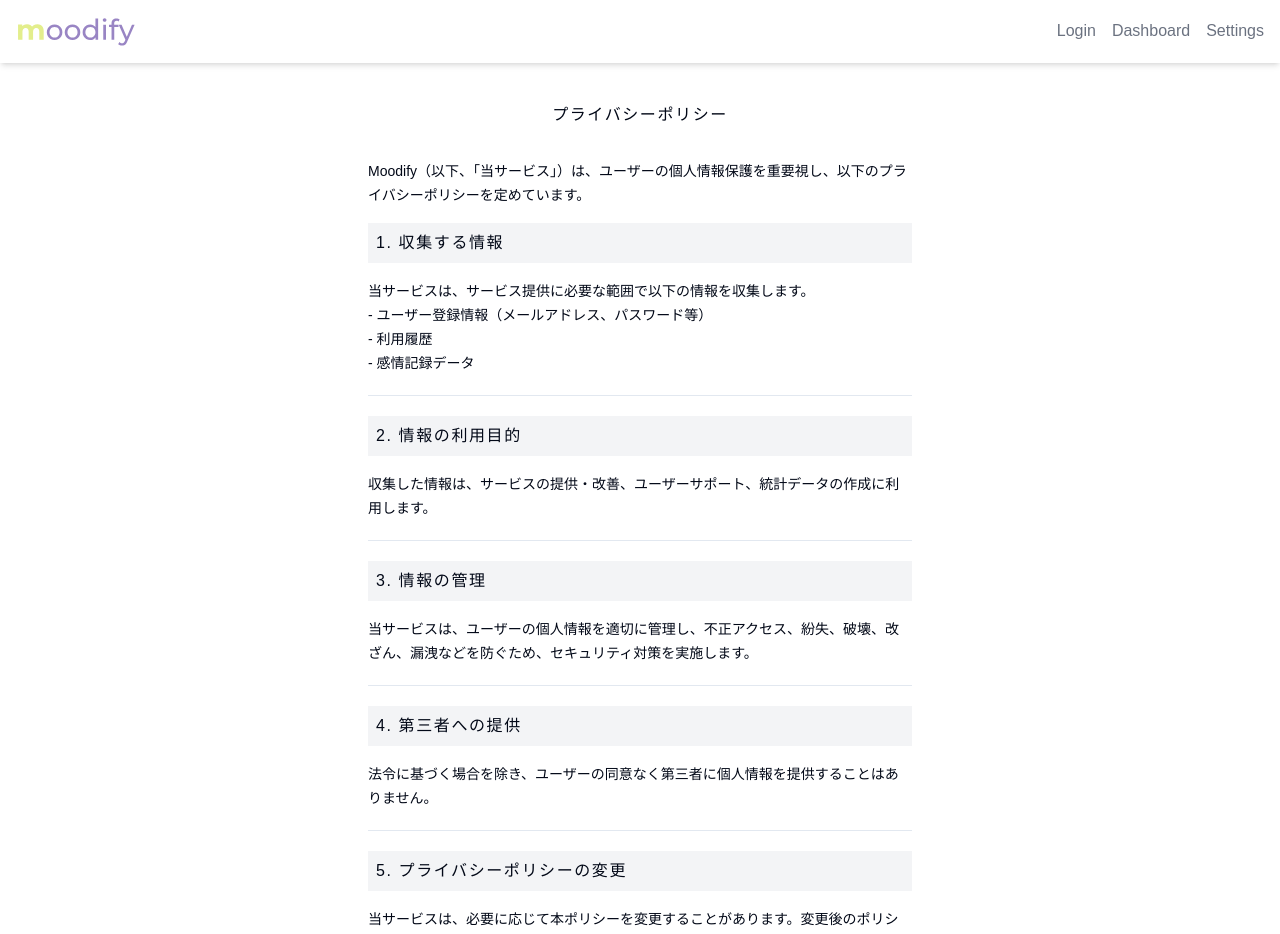
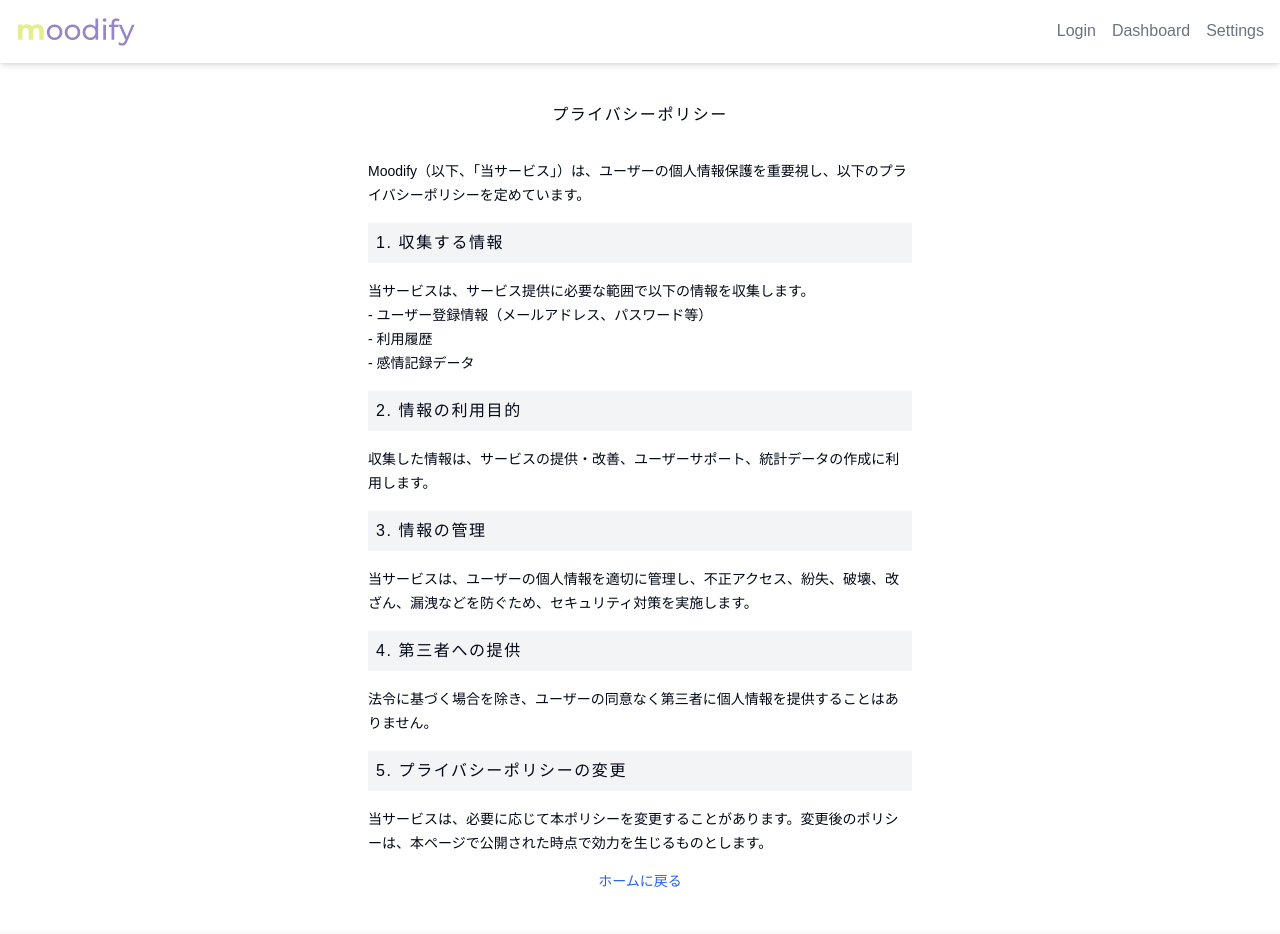
Before and after one commit to akkie8/moodify-web, a Next.js app: page /policy in a window 1280 px wide. Shown: the top 934 px of the page. Built offline with nearby package versions, Linux system fonts and the light colour scheme.

Commit message:
fix:プライバシーポリシー下線削除&margin調整#20

```diff
--- a/src/app/(static)/policy/page.tsx
+++ b/src/app/(static)/policy/page.tsx
@@ -10,7 +10,7 @@ export default function PrivacyPolicy() {
         Moodify（以下、「当サービス」）は、ユーザーの個人情報保護を重要視し、以下のプライバシーポリシーを定めています。
       </p>
       <h2 className='p-2 mb-4 tracking-widest text-base bg-gray-100'>1. 収集する情報</h2>
-      <p className='mb-5 pb-5 leading-6 border-b'>
+      <p className='mb-4 leading-6'>
         当サービスは、サービス提供に必要な範囲で以下の情報を収集します。
         <br />
         - ユーザー登録情報（メールアドレス、パスワード等）
@@ -19,21 +19,21 @@ export default function PrivacyPolicy() {
         <br />- 感情記録データ
       </p>
       <h2 className='p-2 mb-4 tracking-widest text-base bg-gray-100'>2. 情報の利用目的</h2>
-      <p className='mb-5 pb-5 leading-6 border-b'>
+      <p className='mb-4 leading-6'>
         収集した情報は、サービスの提供・改善、ユーザーサポート、統計データの作成に利用します。
       </p>
       <h2 className='p-2 mb-4 tracking-widest text-base bg-gray-100'>3. 情報の管理</h2>
-      <p className='mb-5 pb-5 leading-6 border-b'>
+      <p className='mb-4 leading-6'>
         当サービスは、ユーザーの個人情報を適切に管理し、不正アクセス、紛失、破壊、改ざん、漏洩などを防ぐため、セキュリティ対策を実施します。
       </p>
       <h2 className='p-2 mb-4 tracking-widest text-base bg-gray-100'>4. 第三者への提供</h2>
-      <p className='mb-5 pb-5 leading-6 border-b'>
+      <p className='mb-4 leading-6'>
         法令に基づく場合を除き、ユーザーの同意なく第三者に個人情報を提供することはありません。
       </p>
       <h2 className='p-2 mb-4 tracking-widest text-base bg-gray-100'>
         5. プライバシーポリシーの変更
       </h2>
-      <p className='mb-5 pb-5 leading-6 border-b'>
+      <p className='mb-4 leading-6'>
         当サービスは、必要に応じて本ポリシーを変更することがあります。変更後のポリシーは、本ページで公開された時点で効力を生じるものとします。
       </p>
       <p className='text-center'>
```
